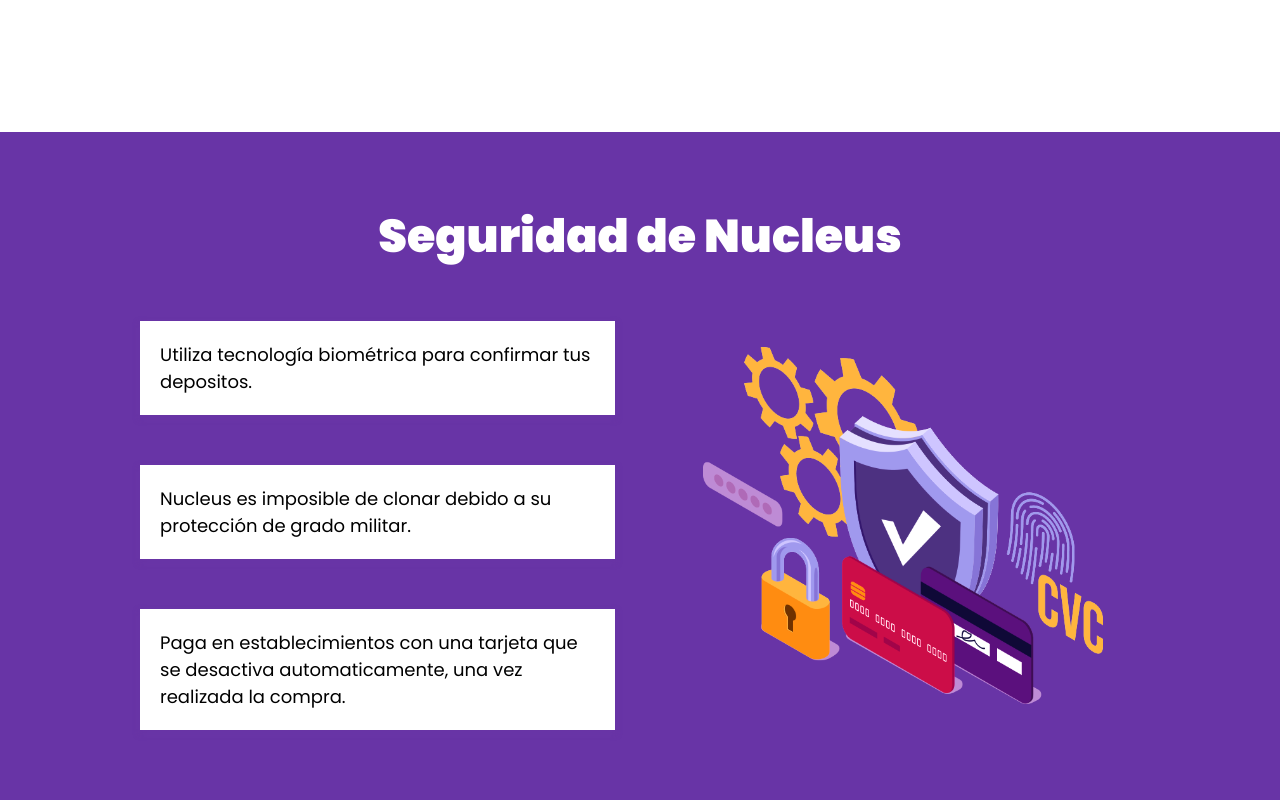
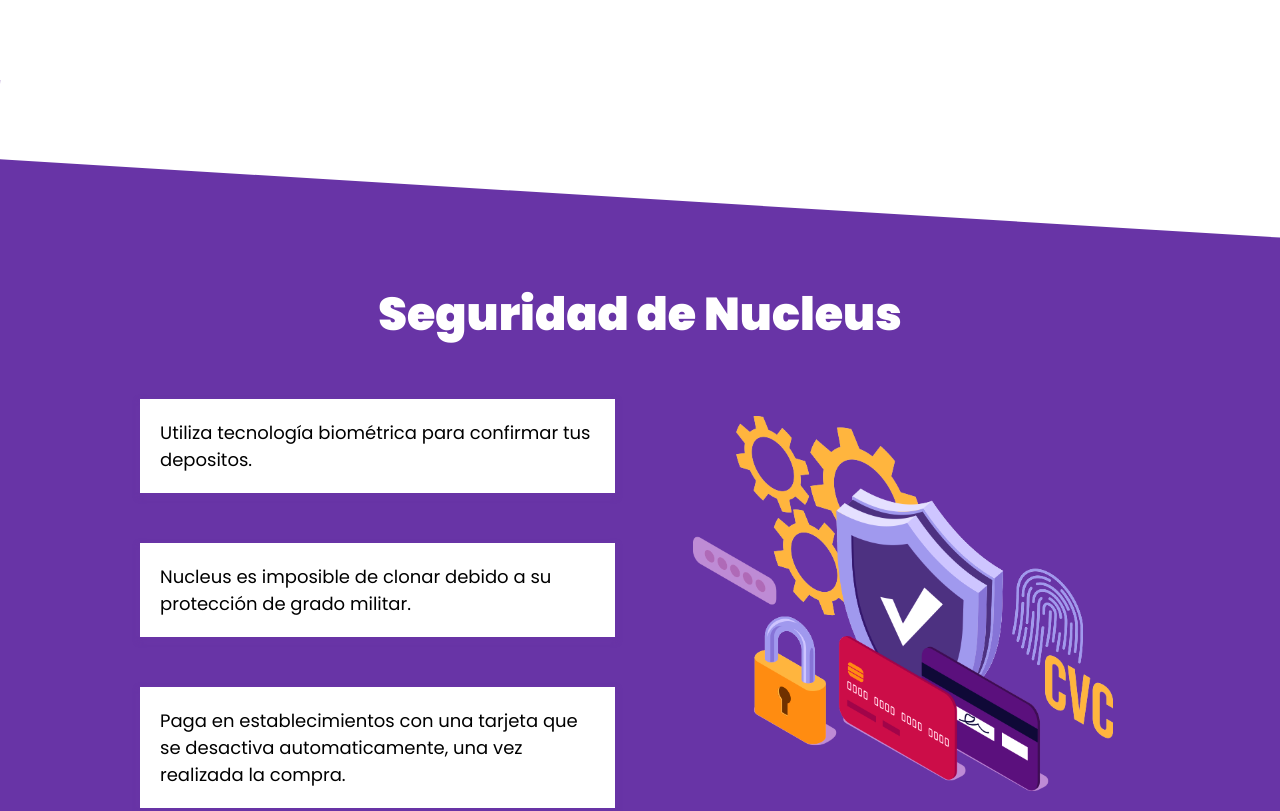
Before and after one commit to KevinJSS/Nucleus-eWallet, a plain HTML site: page index.html in a window 1280 px wide. Shown: the part 1803-2614 px from the top of the page. Drawn offline with Linux system fonts and the light colour scheme.

Commit message:
Responsive security section added 2/2

```diff
--- a/assets/stylesheets/styles.css
+++ b/assets/stylesheets/styles.css
@@ -9,7 +9,7 @@
     --primary-font-family: 'Poppins', sans-serif;
 
     /* Font */
-    --font-size-md: 1.6rem;
+    --font-size-md: 1.8rem;
     --font-size-h1: 5rem;
     --font-size-h2: 4.6rem;
     --font-size-h3: 3rem;
@@ -149,7 +149,7 @@
 
 @media (min-width: 1800px) {
     .header {
-        background-size: 145rem;
+        background-size: 100rem;
     }
 }
 
@@ -161,7 +161,7 @@
 }
 
 .header__logo {
-    width: 13rem;
+    width: 15rem;
     margin: 0 auto var(--spacing-md) auto;
     padding-left: 2rem;
 }
@@ -312,7 +312,7 @@
     }
 
     .about__image {
-        max-width: 33rem;
+        max-width: 34rem;
     }
 
     .about__mockup {
@@ -391,8 +391,37 @@
 --------------------*/
 .security {
     background-color: var(--primary-color);
-    margin: calc(var(--spacing-lg) + 10rem) 0;
-    padding: calc(var(--spacing-lg) + 2rem) 0;
+    margin: 8rem 0;
+    padding: 20rem 0;
+    position: relative;
+    overflow: hidden;
+}
+
+.security::before,
+.security::after {
+    background-color: var(--light-color);
+    content: '';
+    height: 20rem;
+    width: 130%;
+    position: absolute;
+}
+
+.security::before {
+    top: -7rem;
+    left: 0;
+    rotate: 3.5deg;
+}
+
+.security::after {
+    bottom: -7rem;
+    left: 0;
+    rotate: 3.5deg;
+}
+
+@media (min-width: 768px) {
+    .security::after {
+        bottom: -15rem;
+    }
 }
 
 .security__title {
@@ -413,13 +442,20 @@
         align-items: center;
     }
 
-    .security__image {
-        max-width: 40rem;
-        margin: 0 auto;
-    }
-
     .security__grid .features {
         grid-row: 1 / 2;
         grid-column: 1 / 2;
     }
 }
+
+.security__image {
+    margin: 8rem auto;
+    max-width: 30rem;
+}
+
+@media (min-width: 768px) {
+    .security__image {
+        max-width: 42rem;
+        margin: 0 auto;
+    }
+}
```
